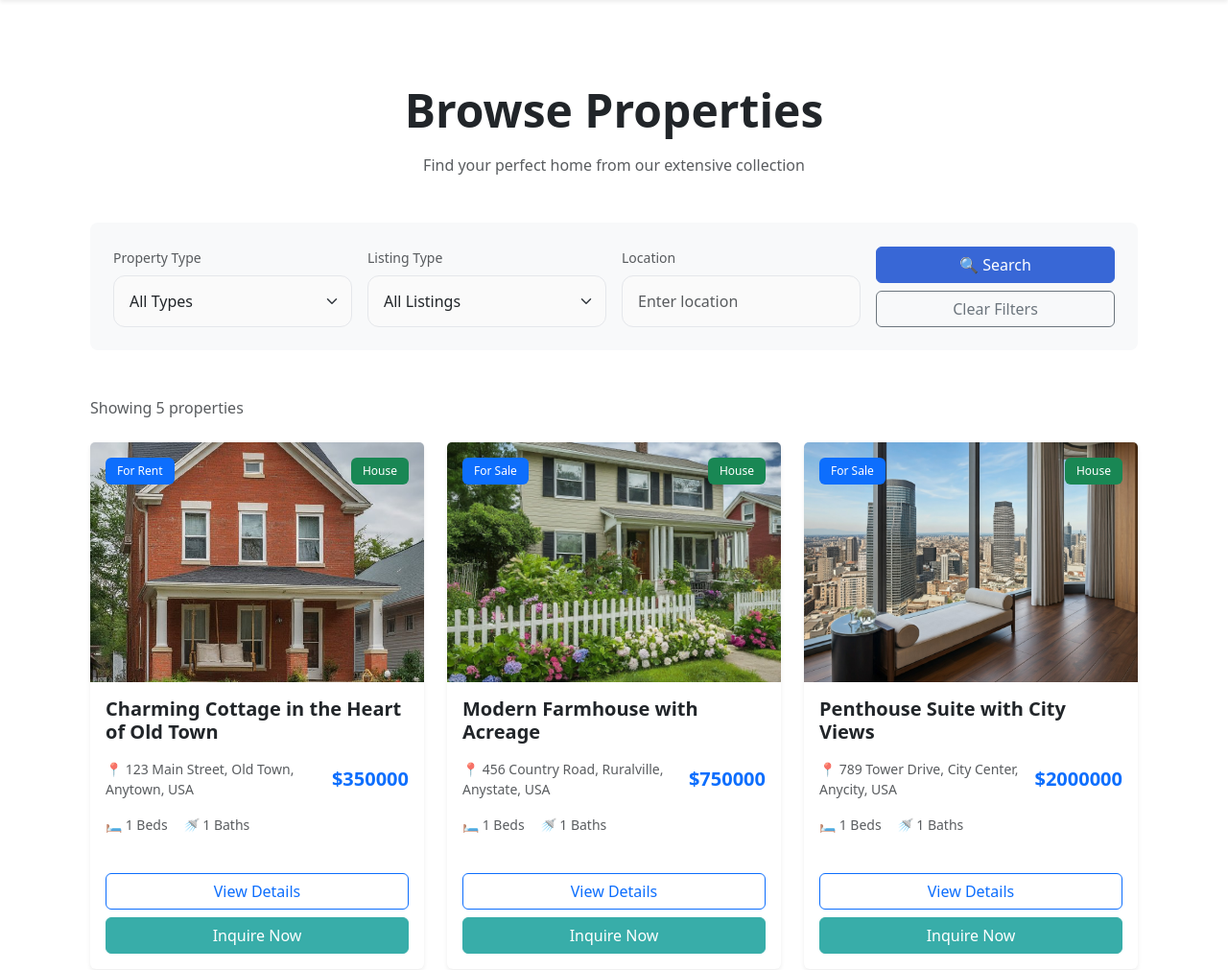
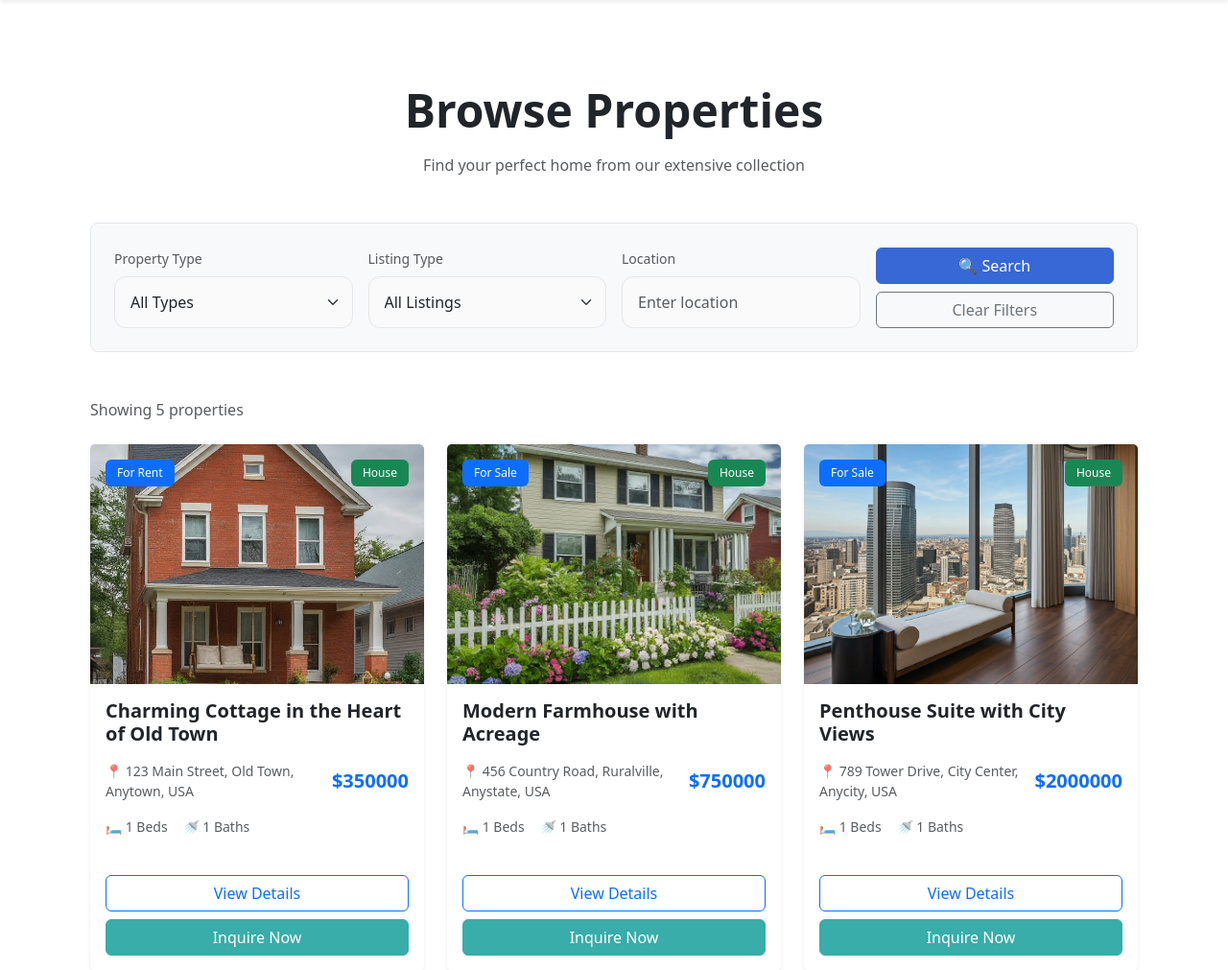
Before and after one commit to MSRhmn/pine-properties, a Django app: page /properties/ in a window 1280 px wide. Shown: the part 60-1071 px from the top of the page at 96% size. Run offline with Django 5.2, Linux system fonts and the light colour scheme; data comes from the database, SQL or seed files in the repository.

Commit message:
style: apply css design in filter section

```diff
--- a/properties/static/properties/css/style.css
+++ b/properties/static/properties/css/style.css
@@ -55,6 +55,15 @@ main {
 .hero-stats .stat-card:hover {
   transform: translateY(-5px);
   box-shadow: 0 4px 12px rgba(0, 0, 0, 0.1);
+}
+
+/* Filter Section */
+.filter-section {
+  border: 1px solid #e5e7eb;
+}
+
+.filter-section label {
+  font-weight: 500;
 }
 
 /* Property Cards */
```
